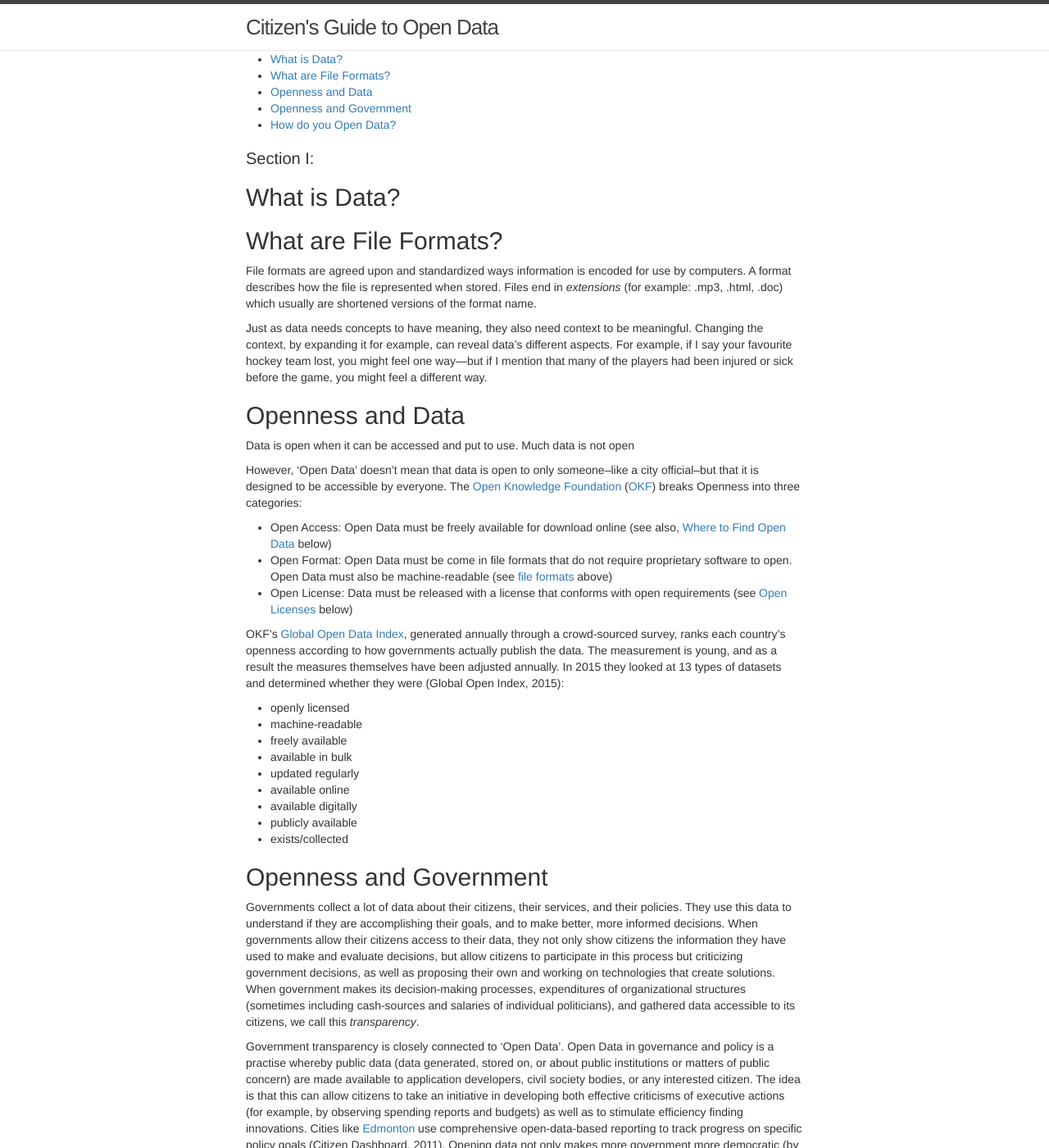
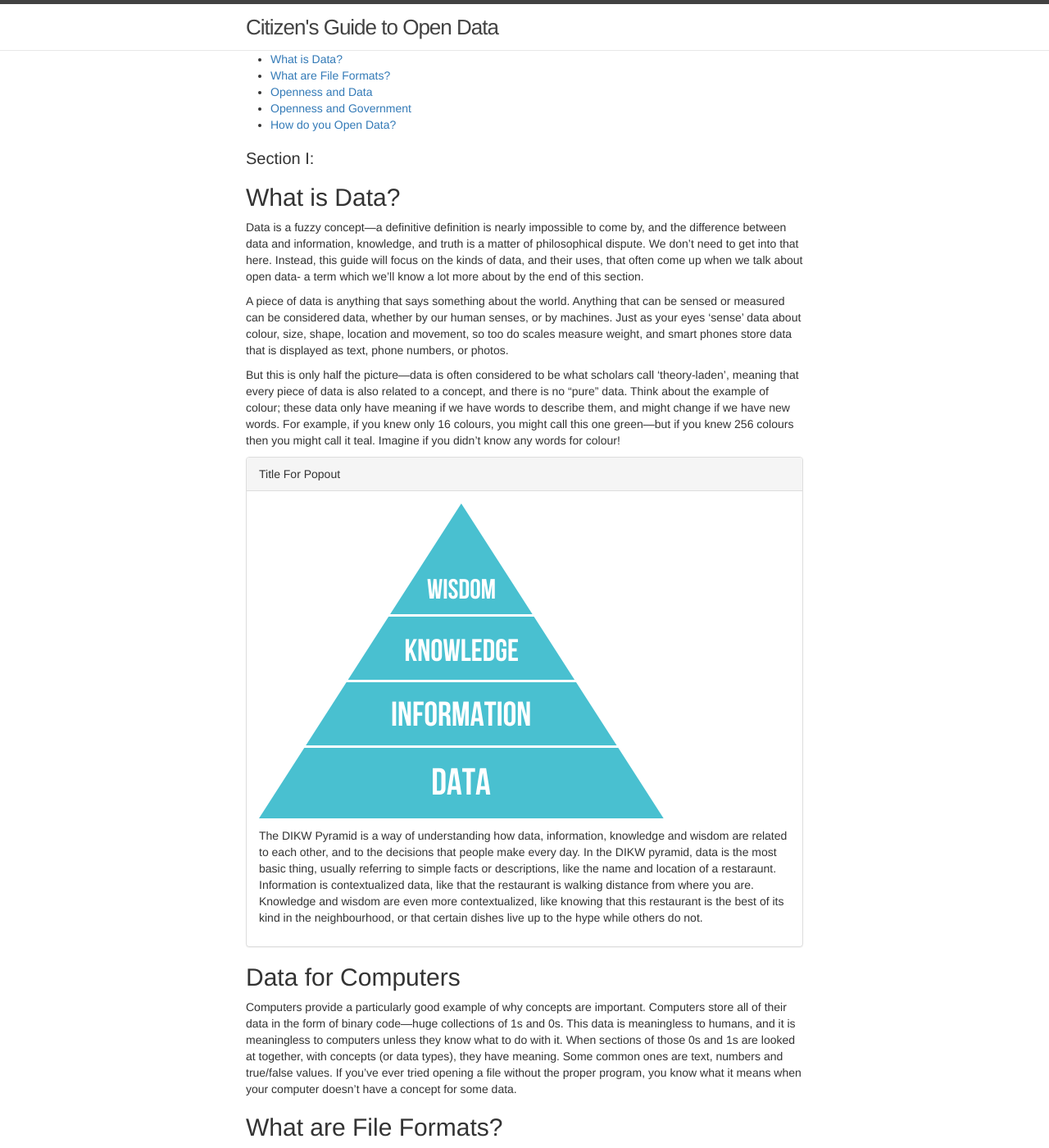
Before and after one commit to citizens-guide-open-data/citizens-guide-open-data.github.io, a Jekyll site: the page built from index.html, in a window 1280 px wide and 1400 px high. Shown: the whole window at 82% size. Built offline with Jekyll 4.4.1, drawn with Linux system fonts in a browser that asks for light colours.

Commit message:
popouts implementation

```diff
--- a/_popouts/dikw.html
+++ b/_popouts/dikw.html
@@ -1,6 +1,6 @@
 <div class="container-fluid">
 
-  <img src="../_assets/dikw.png">
+  <img src="/images/dikw.png">
   <a href="https://en.wikipedia.org/wiki/DIKW_Pyramid#/media/File:DIKW_Pyramid.svg">
     The Data/Information/Knowledge/Wisdom (DIKW) Pyramid from Longlivetheux on Wikipedia
   </a>
--- a/css/main.scss
+++ b/css/main.scss
@@ -52,5 +52,5 @@ $on-laptop:        800px;
         "syntax-highlighting",
         "font-awesome",
         "info-modal",
-	"bootstrap.min"
+        "bootstrap.min"
 ;
```
Also changed, not shown: _includes/popout.html (added, +7 -0 lines), _includes/popouts/dikw.md (added, +3 -0 lines), _includes/popouts/os_v_fs.md (added, +7 -0 lines), _sections/01_data.md (+2 -1 lines), _sass/_bootstrap.min.scss (renamed from _sass/bootstrap.min.css), images/dikw.png (renamed from _assets/dikw.png).
